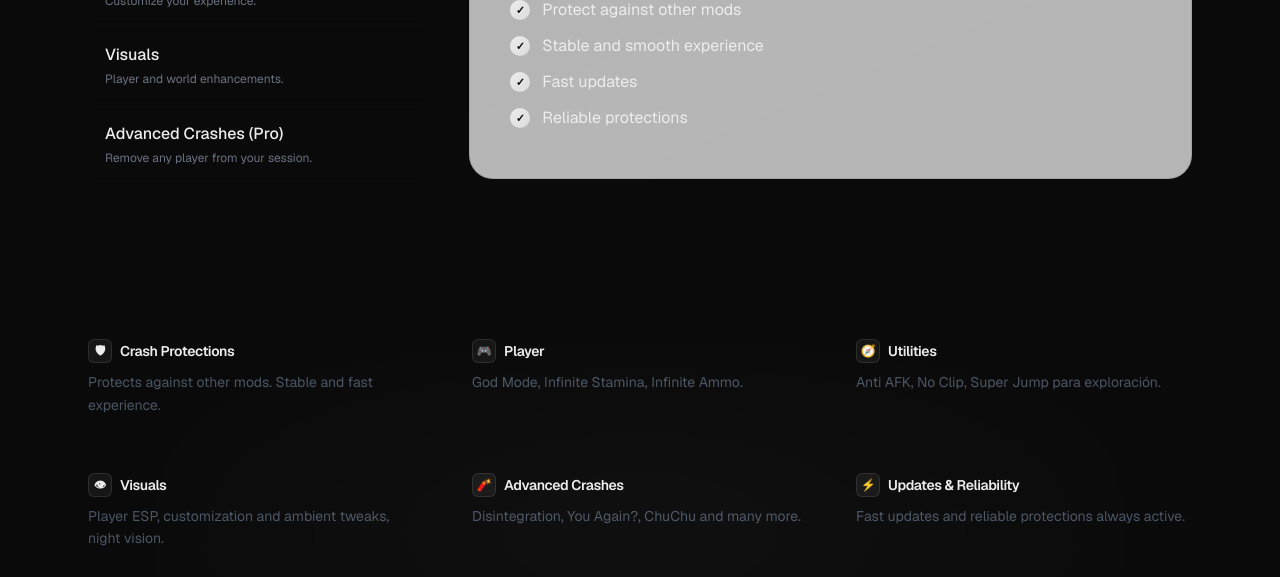
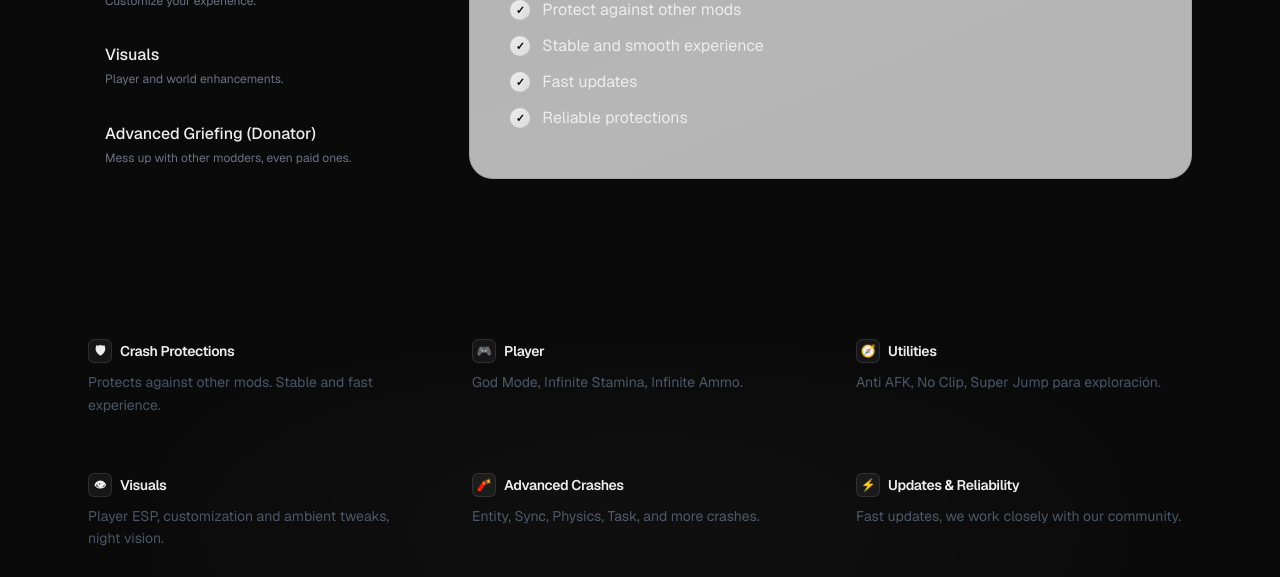
Before and after one commit to horse-reloaded/horse-reloaded.github.io, a Next.js app: page / in a window 1280 px wide. Shown: the part 780-1357 px from the top of the page. Built offline with nearby package versions, Linux system fonts and the light colour scheme.

Commit message:
feat: Update feature descriptions and enhance pricing section with additional information

```diff
--- a/src/app/components/features.tsx
+++ b/src/app/components/features.tsx
@@ -44,9 +44,9 @@ const categories: FeatureCategory[] = [
   },
   {
     key: "crashes",
-    title: "Advanced Crashes (Pro)",
-    tagline: "Remove any player from your session.",
-    points: ["Disintegration", "You Again?", "ChuChu", "And Many More..."],
+    title: "Advanced Griefing (Donator)",
+    tagline: "Mess up with other modders, even paid ones.",
+    points: ["6 Different Crashes", "Advanced Griefing", "Remote Tracking", "And Many More..."],
   },
 ];
 
@@ -82,7 +82,7 @@ export default function FeaturesInteractive() {
                   }`}
                   aria-current={isActive}
                 >
-                  <span className="font-medium flex items-center gap-2">
+                  <span className="font-medium flex items-center gap-2 truncate">
                     {c.title}
                     {c.key === "advanced" && (
                       <span className="text-[10px] font-semibold uppercase tracking-wide bg-foreground text-background px-2 py-0.5 rounded-full shadow-sm">
@@ -91,7 +91,7 @@ export default function FeaturesInteractive() {
                     )}
                   </span>
                   <span
-                    className={`block mt-1 text-xs leading-snug ${
+                    className={`block mt-1 text-xs leading-snug truncate ${
                       isActive
                         ? "text-background/80"
                         : "text-gray-500 dark:text-gray-400"
--- a/src/app/components/highlights.tsx
+++ b/src/app/components/highlights.tsx
@@ -30,12 +30,12 @@ const items: HighlightItem[] = [
   {
     icon: <span className="text-xs">🧨</span>,
     title: "Advanced Crashes",
-    description: "Disintegration, You Again?, ChuChu and many more.",
+    description: "Entity, Sync, Physics, Task, and more crashes.",
   },
   {
     icon: <span className="text-xs">⚡</span>,
     title: "Updates & Reliability",
-    description: "Fast updates and reliable protections always active.",
+    description: "Fast updates, we work closely with our community.",
   },
 ];
 
--- a/src/app/components/pricing.tsx
+++ b/src/app/components/pricing.tsx
@@ -229,6 +229,7 @@ export default function Pricing() {
             })}
           </ul>
         </div>
+
         <div
           ref={freeGlow.ref}
           onMouseEnter={freeGlow.onMouseEnter}
@@ -397,6 +398,9 @@ export default function Pricing() {
           </ul>
         </div>
       </div>
+      <p className="text-xs text-gray-500 dark:text-gray-500 text-center mt-2">
+        All features included in Terminus are completely free, we include the donator version to pay for cloud features and continue development.
+      </p>
     </section>
   );
 }
```
